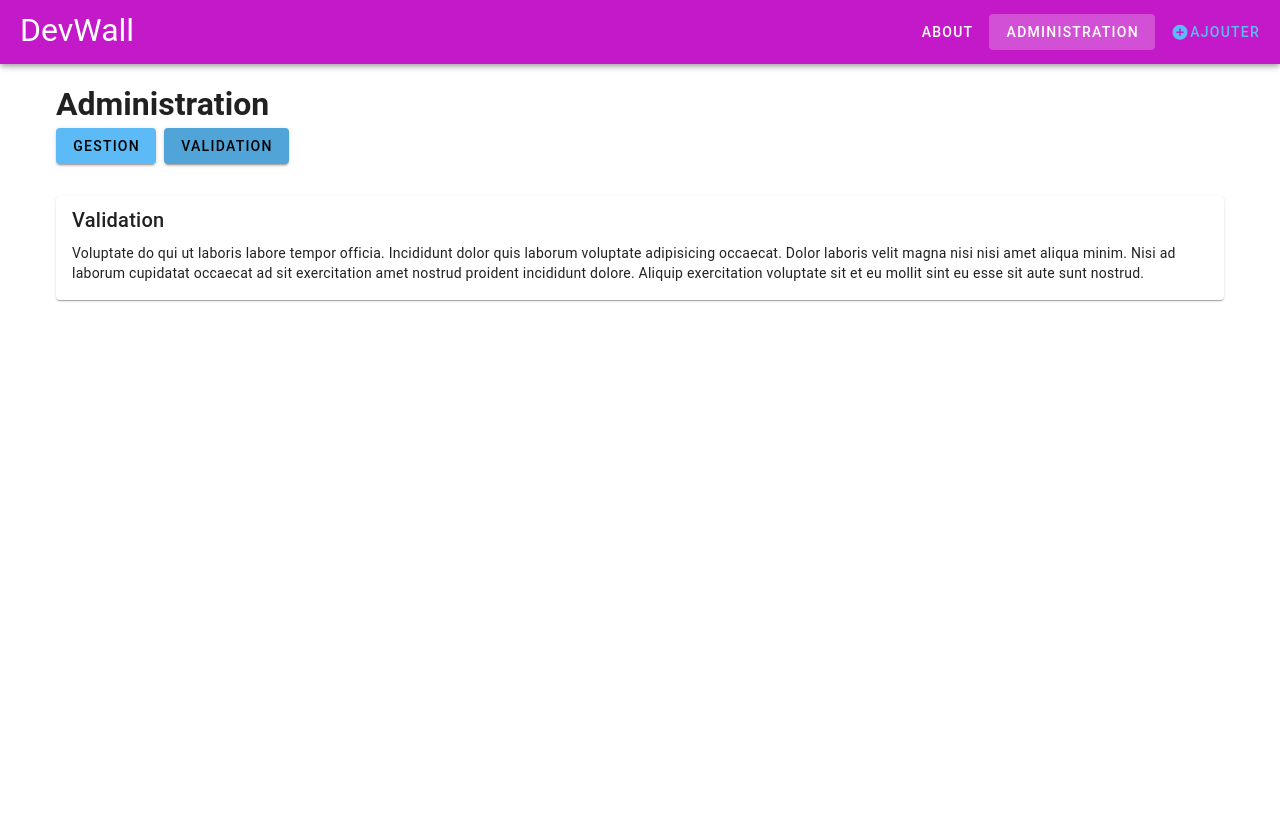
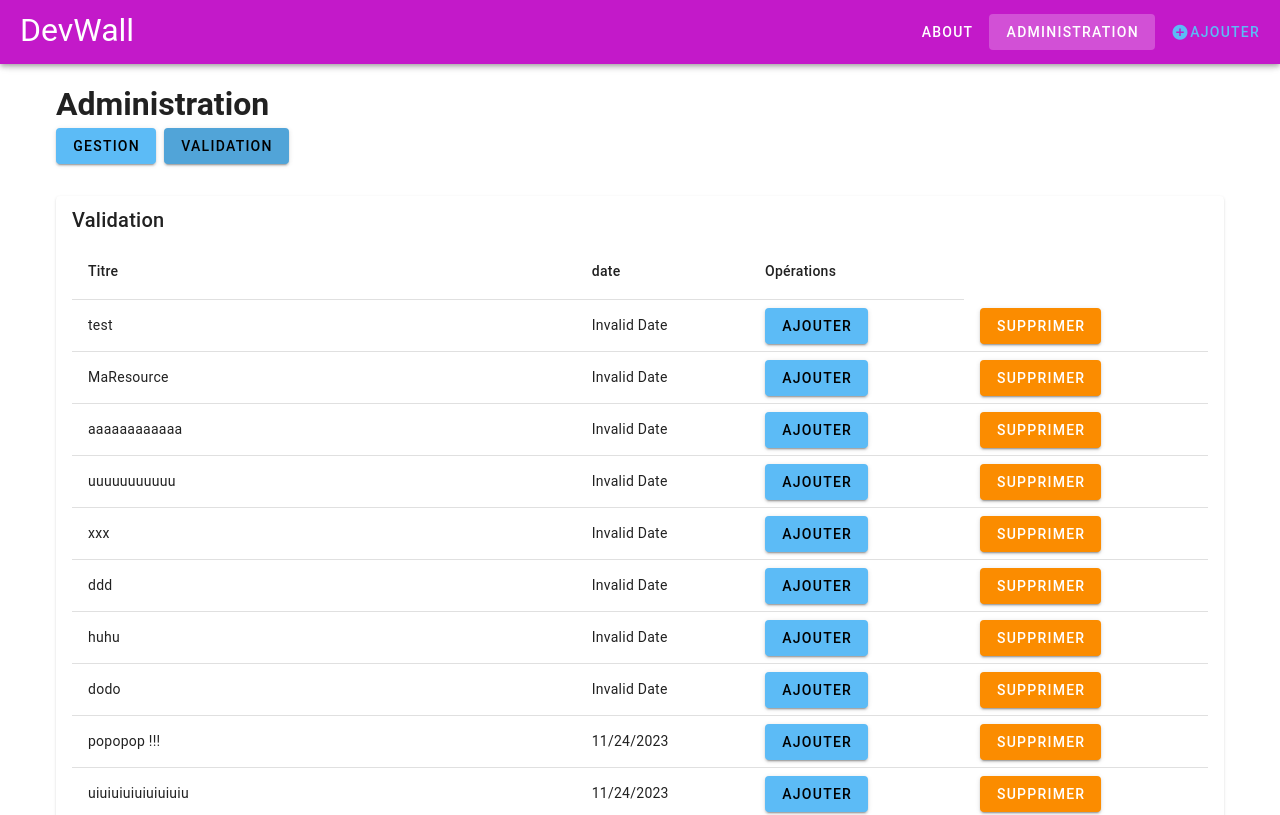
Before and after one commit to jlebiannic/devWall, a Vue app: page /validation in a window 1280 px wide. Shown: the top 815 px of the page. Built offline with nearby package versions, Linux system fonts and the light colour scheme; data requests are answered from the project's data file.

Commit message:
administration: validation / gestion

```diff
--- a/db.json
+++ b/db.json
@@ -73,32 +73,6 @@
       "date": "2021-03-09 08:00:00"
     },
     {
-      "id": "chuiri",
-      "media": "post",
-      "lang": "en",
-      "title": "You Should ThrowYour Unit Tests Away",
-      "image": "",
-      "url": "https://medium.com/ngconf/you-should-throw-away-your-unit-tests-717c6884a77b",
-      "description": "I don’t mean that you shouldn’t write unit tests. You definitely should. But you shouldn’t feel bad deleting unit tests when you have some that are no longer relevant. This usually happens due to refactoring, but also happens due to requirements changes. In these cases, your first impulse should be to torch your tests. If this feels wrong to you, then ask yourself why?",
-      "rating": 4,
-      "isTop": true,
-      "isValid": true,
-      "date": "2021-08-21 13:40:00"
-    },
-    {
-      "id": "voepep124",
-      "media": "post",
-      "lang": "en",
-      "title": "Why I Switched Away From Google Firestore",
-      "image": "https://miro.medium.com/max/1250/1*sV3S0kMNH1H7voY-TEfMqg.png",
-      "url": "https://medium.com/swlh/why-i-switched-away-from-google-firestore-and-will-never-go-back-e34cafb733b",
-      "description": "Google Firestore is Google’s propriety NoSQL Document-Based Database. Paired with the rest of the Firebase suite such as Cloud Functions, Firebase Auth and Firebase Storage this can look like a pretty attractive tech stack for startups or solo-developers looking to get an app up and running quickly.",
-      "rating": 3,
-      "isTop": false,
-      "isValid": true,
-      "date": "2021-07-08 17:10:00"
-    },
-    {
       "id": "fosp54",
       "media": "post",
       "lang": "en",
@@ -123,71 +97,6 @@
       "isTop": false,
       "isValid": true,
       "date": "2021-03-13 17:30:00"
-    },
-    {
-      "date": "2021-08-21 12:04:28",
-      "title": "How to make HTTP requests with Axios",
-      "lang": "en",
-      "media": "post",
-      "url": "https://blog.logrocket.com/how-to-make-http-requests-like-a-pro-with-axios/",
-      "rating": 4,
-      "isTop": false,
-      "isValid": true,
-      "image": "https://www.carepredict.com/wp-content/uploads/2020/06/Axios-logo.png",
-      "id": "UFss8k4",
-      "description": "In this tutorial, we’ll demonstrate how to make HTTP requests using Axios with clear examples, including how to make an Axios POST request with axios.post(), how to send multiple requests simultaneously with axios.all(), and much more."
-    },
-    {
-      "date": "2021-09-31 14:08:01",
-      "title": "Test Driven Development: By Example",
-      "lang": "en",
-      "media": "book",
-      "url": "https://www.amazon.fr/dp/B095SQ9WP4/ref=dp-kindle-redirect?_encoding=UTF8&btkr=1",
-      "rating": 4,
-      "isTop": false,
-      "isValid": true,
-      "image": "https://www.amazon.fr/images/I/41X0SxZK0eS.jpg",
-      "id": "n095fBN",
-      "description": "Quite simply, test-driven development is meant to eliminate fear in application development. While some fear is healthy (often viewed as a conscience that tells programmers to 'be careful!'), the author believes that byproducts of fear include tentative, grumpy, and uncommunicative programmers who are unable to absorb constructive criticism. When programming teams buy into TDD, they immediately see positive results. They eliminate the fear involved in their jobs, and are better equipped to tackle the difficult challenges that face them. TDD eliminates tentative traits, it teaches programmers to communicate, and it encourages team members to seek out criticism However, even the author admits that grumpiness must be worked out individually! In short, the premise behind TDD is that code should be continually tested and refactored. Kent Beck teaches programmers by example, so they can painlessly and dramatically increase the quality of their work."
-    },
-    {
-      "date": "2021-09-03 13:05:35",
-      "title": "Vuex with Typescript",
-      "lang": "en",
-      "media": "video",
-      "url": "https://www.youtube.com/watch?v=wRK1EZpicD0",
-      "rating": 5,
-      "isTop": true,
-      "isValid": true,
-      "image": "",
-      "id": "l9dh7j_",
-      "description": "In this Vuejs tutorial I demonstrate how to create a Vuex store with TypeScript and also how to separate your store into modules instead of a big single root state. This is a link the the original blog post from where I learned this stuff and got inspired to go this way of doing things. You can also take a look at the vue documentation it can be a lot pf help as well."
-    },
-    {
-      "date": "2021-09-03 13:29:50",
-      "title": "Dockerizing a Node.js web app",
-      "lang": "en",
-      "media": "post",
-      "url": "https://grigorkh.medium.com/dockerizing-a-node-js-web-app-8cb0549dabe1",
-      "rating": 4,
-      "isTop": true,
-      "isValid": true,
-      "image": "https://miro.medium.com/max/1400/1*gX-N6cHK9p715OUKmNiX5g.jpeg",
-      "id": "3FaYY-Y",
-      "description": "The goal of this example is to show you how to get a Node.js application into a Docker container. The guide is intended for development, and not for a production deployment. The guide also assumes you have a working Docker installation and a basic understanding of how a Node.js application is structured."
-    },
-    {
-      "date": "2021-09-03 13:33:32",
-      "title": "Refactoring Comment améliorer le code existant",
-      "lang": "fr",
-      "media": "book",
-      "url": "https://www.dunod.com/sciences-techniques/refactoring-comment-ameliorer-code-existant",
-      "rating": 3,
-      "isTop": false,
-      "isValid": true,
-      "image": "https://www.dunod.com/sites/default/files/styles/principal_desktop/public/thumbnails/image/9782100801169-001-X.jpeg",
-      "id": "dv6tYa8",
-      "description": "Le refactoring, ou ré-ingénierie du code, est l'opération consistant à retravailler le code source d'un programme de façon à en améliorer la lisibilité et par voie de conséquence la maintenance. Il ne s'agit pas de le compléter ou d'en corriger des bugs, mais d'en améliorer la structure sans en altérer le fonctionnement."
     },
     {
       "title": "test 1",
--- a/src/service/resourceService.ts
+++ b/src/service/resourceService.ts
@@ -34,6 +34,28 @@ const resourceService = {
       console.error(error);
     }
   },
+
+  async removeResource(id: string) {
+    try {
+      await axios.delete(`${import.meta.env.VITE_API_SERVER}/resources/${id}`);
+      return true;
+    } catch (error) {
+      console.error(error);
+      return false;
+    }
+  },
+
+  async updateResource(resource: Resource): Promise<Resource | undefined> {
+    try {
+      const result = await axios.put(
+        `${import.meta.env.VITE_API_SERVER}/resources/${resource.id}`,
+        resource
+      );
+      return result.data;
+    } catch (error) {
+      console.error(error);
+    }
+  },
 };
 
 export { resourceService };
--- a/src/stores/resourceStore.ts
+++ b/src/stores/resourceStore.ts
@@ -23,6 +23,11 @@ export const useResourceStore = defineStore("resourceStore", () => {
   const validResources = computed(() =>
     resources.value.filter((r) => r.isValid)
   );
+
+  const invalidResources = computed(() =>
+    resources.value.filter((r) => !r.isValid)
+  );
+
   async function loadResources() {
     resources.value = await resourceService.getResources();
   }
@@ -38,5 +43,28 @@ export const useResourceStore = defineStore("resourceStore", () => {
     return newResource;
   }
 
-  return { resources, validResources, loadResources, createResource };
+  async function removeResource(resourceId: string) {
+    const result = await resourceService.removeResource(resourceId);
+    if (result) {
+      resources.value = resources.value.filter((r) => r.id !== resourceId);
+    }
+  }
+
+  async function updateResource(resource: Resource) {
+    const result = await resourceService.updateResource(resource);
+    if (result) {
+      //resources.value.unshift(newResource); TODO
+    }
+    return result;
+  }
+
+  return {
+    resources,
+    validResources,
+    invalidResources,
+    loadResources,
+    createResource,
+    removeResource,
+    updateResource,
+  };
 });
--- a/src/views/Home.vue
+++ b/src/views/Home.vue
@@ -9,7 +9,7 @@ import { storeToRefs } from "pinia";
 //const isResourceFormOpen = ref(false);
 
 const resourceStore = useResourceStore();
-const { resources } = storeToRefs(resourceStore);
+const { validResources: resources } = storeToRefs(resourceStore);
 //resources.value = resourceStore.resources;
 //const resources = computed(() => resourceStore.resources);
 
--- a/src/views/admin/Management.vue
+++ b/src/views/admin/Management.vue
@@ -1,17 +1,40 @@
+<script setup lang="ts">
+import Resource from "@/interfaces/resourceInterface";
+import { useResourceStore } from "@/stores/resourceStore";
+import { storeToRefs } from "pinia";
+
+const resourceStore = useResourceStore();
+const { validResources: resources } = storeToRefs(resourceStore);
+const supprimerAction = (resource: Resource) => {
+  resource.id && resourceStore.removeResource(resource.id);
+};
+</script>
 <template>
   <v-card>
     <v-card-title>Gestion</v-card-title>
     <v-card-text>
-      <p>
-        Duis eu non aliquip sit ea reprehenderit laboris exercitation veniam.
-        Nisi fugiat deserunt commodo pariatur nostrud consequat ullamco
-        excepteur ex non. Occaecat enim consequat voluptate consequat amet
-        deserunt pariatur.
-      </p>
+      <v-table>
+        <thead>
+          <tr>
+            <th class="text-left">Titre</th>
+            <th class="text-left">date</th>
+            <th class="text-left">Opérations</th>
+          </tr>
+        </thead>
+        <tbody>
+          <tr v-for="resource in resources" :key="resource.id">
+            <td>{{ resource.title }}</td>
+            <td>{{ new Date(resource.date).toLocaleDateString() }}</td>
+            <td>
+              <v-btn @click="supprimerAction(resource)" color="warning"
+                >Supprimer</v-btn
+              >
+            </td>
+          </tr>
+        </tbody>
+      </v-table>
     </v-card-text>
   </v-card>
 </template>
 
-<script setup lang="ts"></script>
-
 <style scoped></style>
--- a/src/views/admin/Validation.vue
+++ b/src/views/admin/Validation.vue
@@ -1,19 +1,48 @@
+<script setup lang="ts">
+import Resource from "@/interfaces/resourceInterface";
+import { useResourceStore } from "@/stores/resourceStore";
+import { storeToRefs } from "pinia";
+
+const resourceStore = useResourceStore();
+const { invalidResources: resources } = storeToRefs(resourceStore);
+const supprimerAction = (resource: Resource) => {
+  resource.id && resourceStore.removeResource(resource.id);
+};
+const ajouterAction = (resource: Resource) => {
+  resource.id && resourceStore.updateResource(resource);
+};
+</script>
 <template>
   <v-card>
     <v-card-title>Validation</v-card-title>
     <v-card-text>
-      <p>
-        Voluptate do qui ut laboris labore tempor officia. Incididunt dolor quis
-        laborum voluptate adipisicing occaecat. Dolor laboris velit magna nisi
-        nisi amet aliqua minim. Nisi ad laborum cupidatat occaecat ad sit
-        exercitation amet nostrud proident incididunt dolore. Aliquip
-        exercitation voluptate sit et eu mollit sint eu esse sit aute sunt
-        nostrud.
-      </p>
+      <v-table>
+        <thead>
+          <tr>
+            <th class="text-left">Titre</th>
+            <th class="text-left">date</th>
+            <th class="text-left">Opérations</th>
+          </tr>
+        </thead>
+        <tbody>
+          <tr v-for="resource in resources" :key="resource.id">
+            <td>{{ resource.title }}</td>
+            <td>{{ new Date(resource.date).toLocaleDateString() }}</td>
+            <td>
+              <v-btn @click="ajouterAction(resource)" color="secondary"
+                >Ajouter</v-btn
+              >
+            </td>
+            <td>
+              <v-btn @click="supprimerAction(resource)" color="warning"
+                >Supprimer</v-btn
+              >
+            </td>
+          </tr>
+        </tbody>
+      </v-table>
     </v-card-text>
   </v-card>
 </template>
 
-<script setup lang="ts"></script>
-
 <style scoped></style>
```
